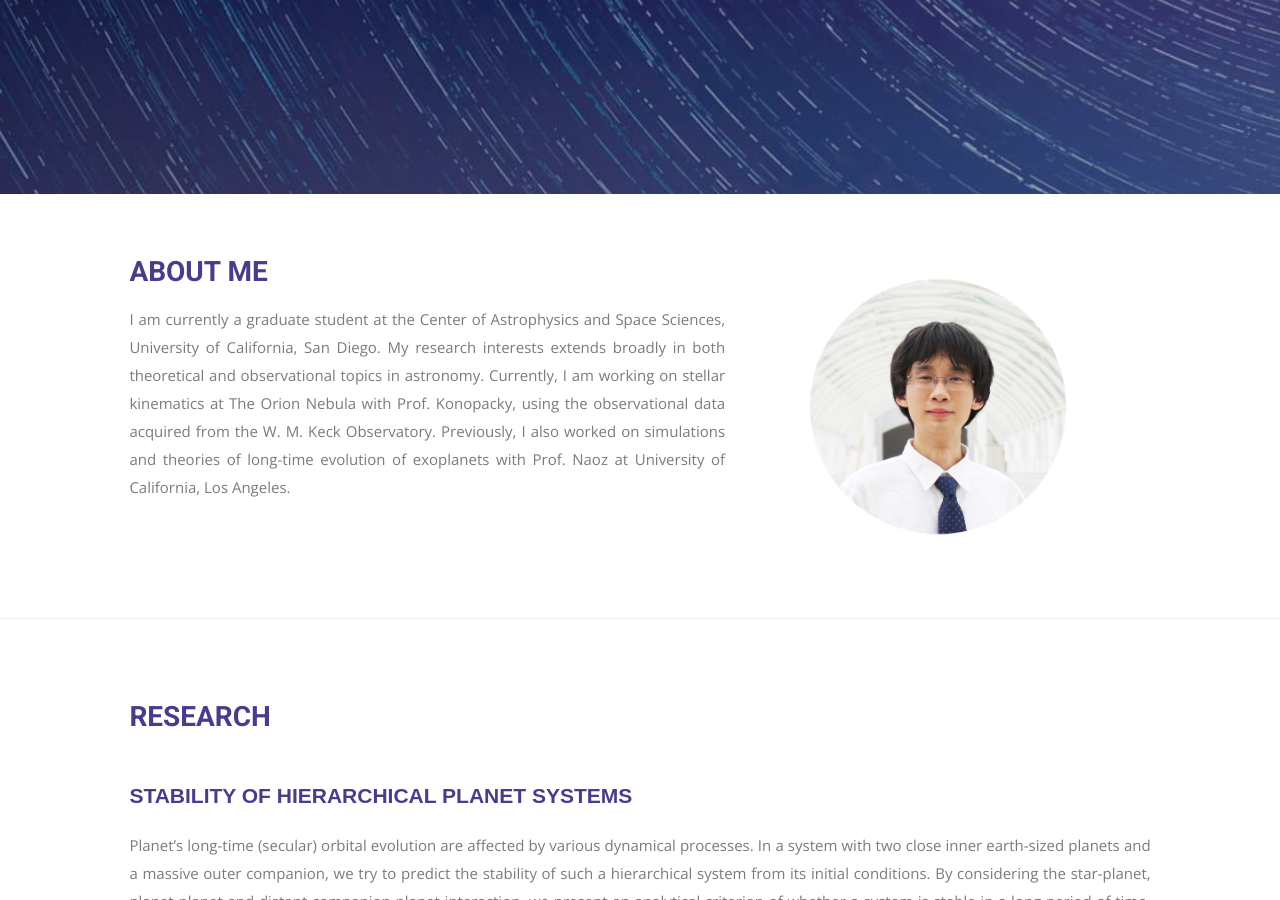
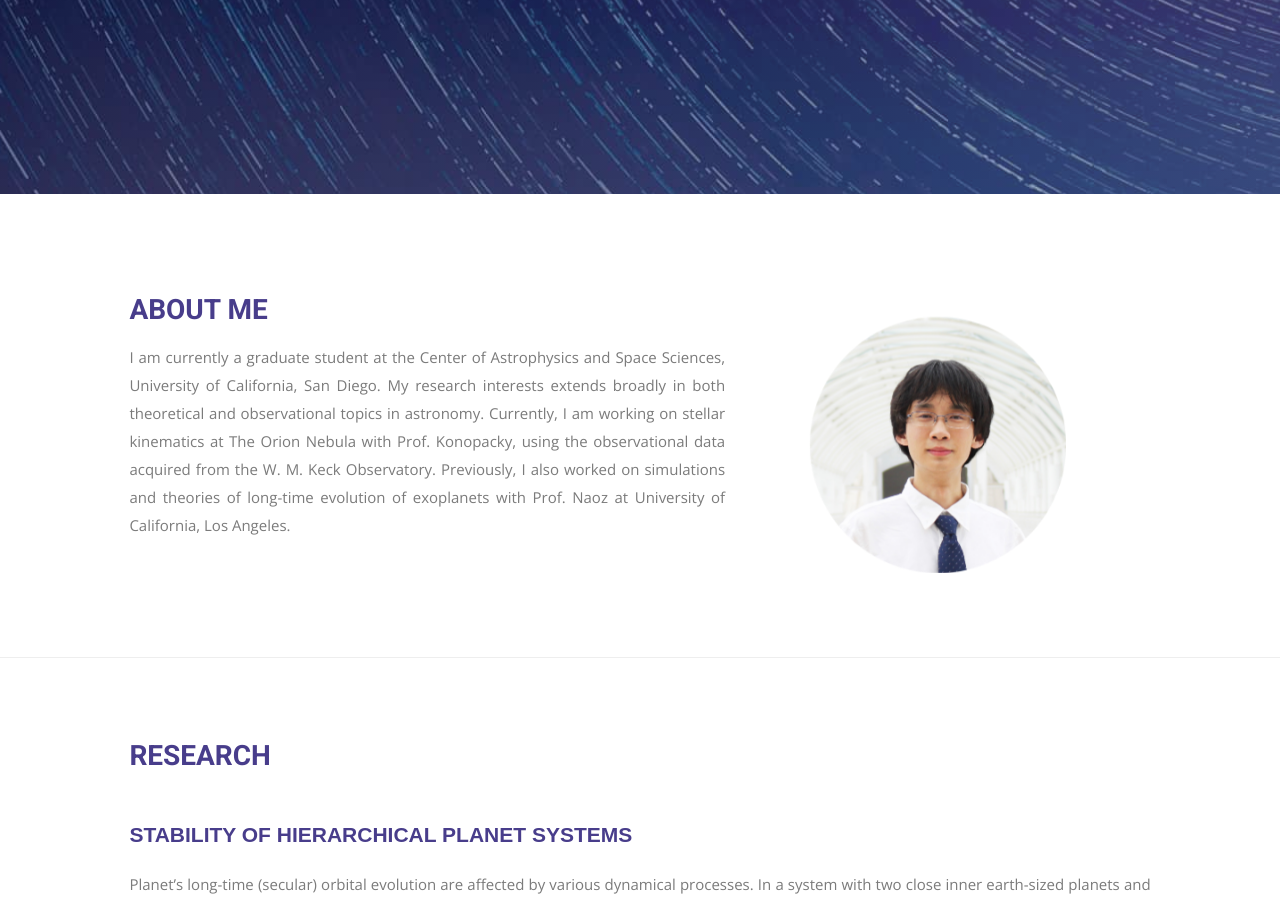
Before and after one commit to wei-lingfeng/lingfeng-wei.github.io, a Jekyll site: the page built from index.html, in a window 1280 px wide and 900 px high, scrolled down 543 px. Built offline with Jekyll 4.4.1, drawn with Linux system fonts in a browser that asks for light colours; nearby versions of some CDN libraries; some web fonts are replaced.

Commit message:
Update index.html

```diff
--- a/index.html
+++ b/index.html
@@ -19,7 +19,7 @@ permalink: /
 </section>
 
 <!-- About Start -->
-<section class="module" id="About">
+<section class="module" id="About" style="padding-top:8%;">
   <div class="container">
     <div class="row">
       <div class="col-md-7 col-sm-12">
```
